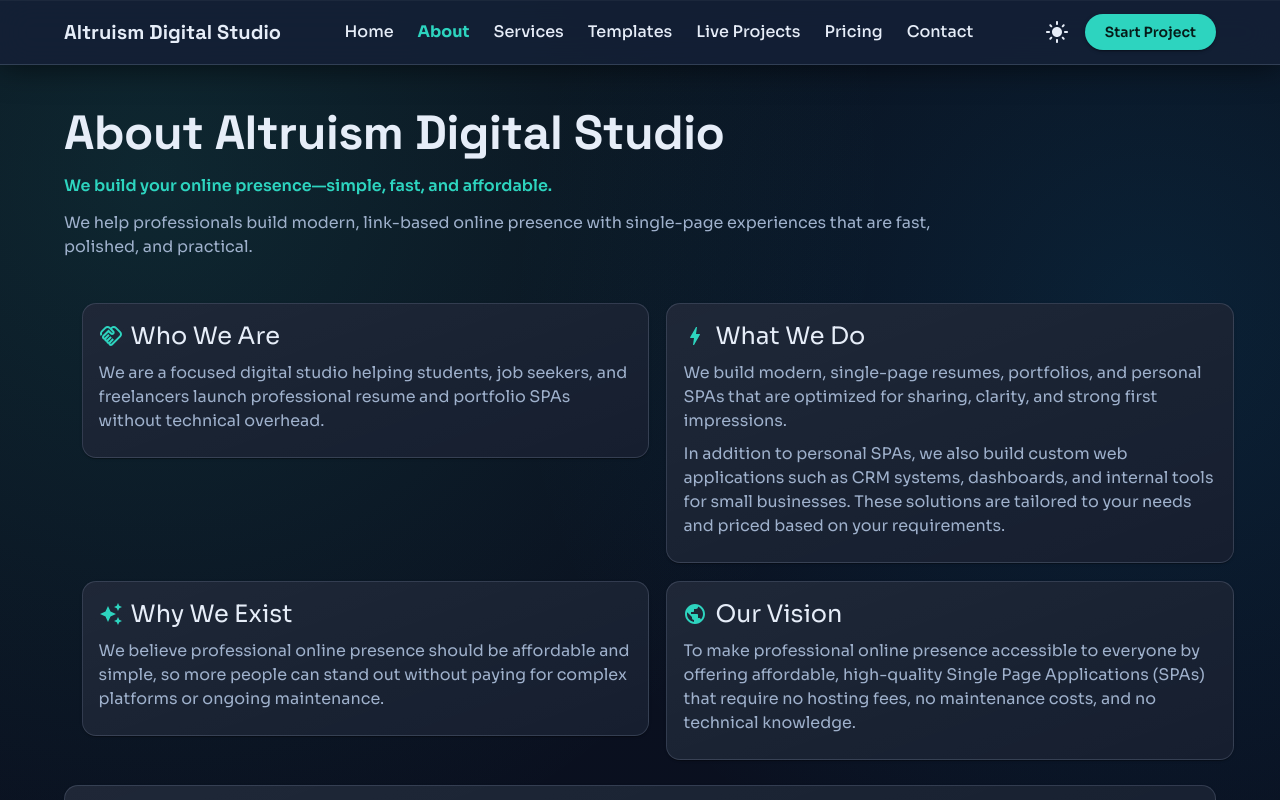
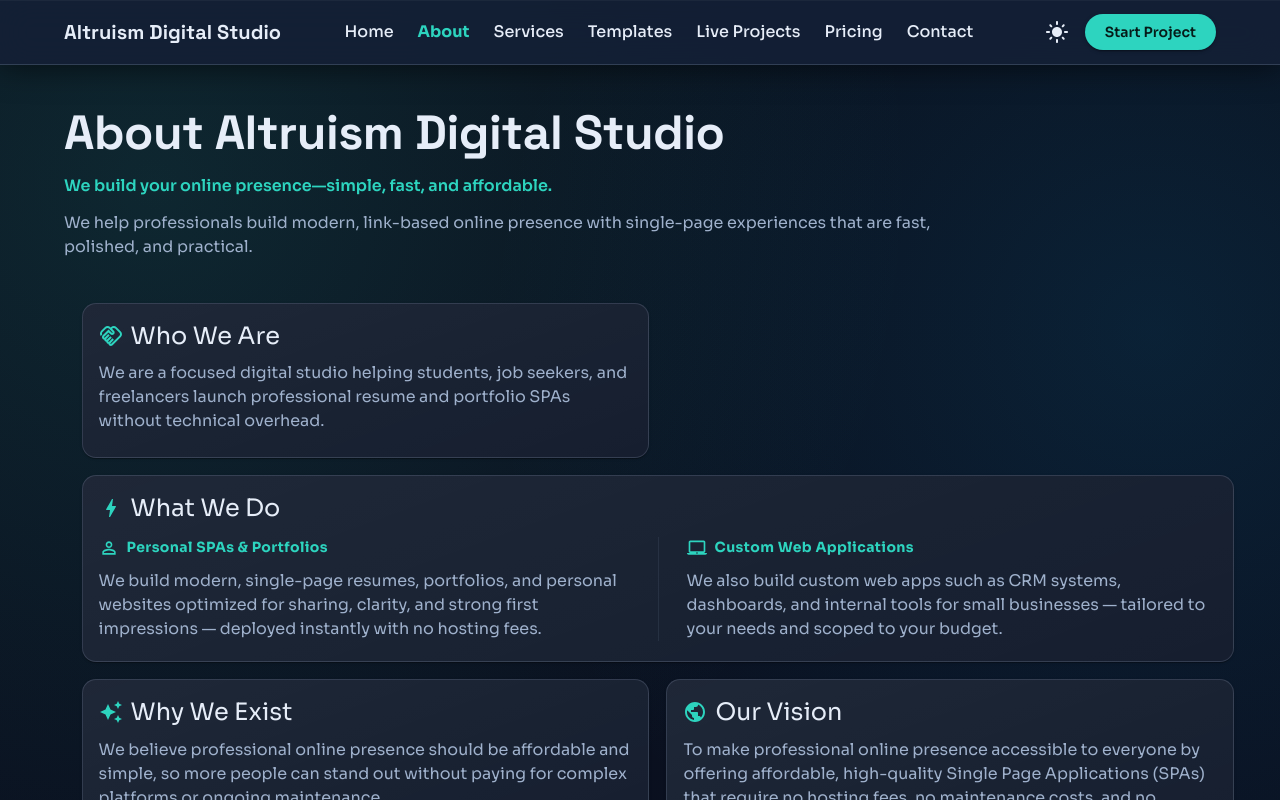
Before and after one commit to bhalla1993/altruism, a React (Vite) app: page /about in a window 1280 px wide. Shown: the top 800 px of the page. Built offline with nearby package versions, Linux system fonts and the light colour scheme.

Commit message:
About: split 'What We Do' card into two-column Personal SPA / Custom Web App layout

```diff
--- a/src/pages/AboutPage.jsx
+++ b/src/pages/AboutPage.jsx
@@ -2,9 +2,11 @@ import AutoAwesomeIcon from '@mui/icons-material/AutoAwesome'
 import BoltIcon from '@mui/icons-material/Bolt'
 import CheckCircleOutlineIcon from '@mui/icons-material/CheckCircleOutline'
 import HandshakeOutlinedIcon from '@mui/icons-material/HandshakeOutlined'
+import LaptopMacOutlinedIcon from '@mui/icons-material/LaptopMacOutlined'
+import PersonOutlineOutlinedIcon from '@mui/icons-material/PersonOutlineOutlined'
 import PublicIcon from '@mui/icons-material/Public'
 import RocketLaunchIcon from '@mui/icons-material/RocketLaunch'
-import { Box, Button, Card, CardContent, Grid, Stack, Typography } from '@mui/material'
+import { Box, Button, Card, CardContent, Divider, Grid, Stack, Typography } from '@mui/material'
 import { motion } from 'framer-motion'
 import { Link as RouterLink } from 'react-router-dom'
 import Seo from '../components/common/Seo'
@@ -74,21 +76,53 @@ function AboutPage() {
               </AnimatedBlock>
             </Grid>
 
-            <Grid item xs={12} md={6}>
+            <Grid item xs={12}>
               <AnimatedBlock delay={0.1}>
                 <Card sx={{ height: '100%' }}>
-                  <CardContent>
-                    <Stack spacing={1.15}>
+                  <CardContent sx={{ pb: '20px !important' }}>
+                    <Stack spacing={1.6}>
                       <Stack direction="row" spacing={1} alignItems="center">
                         <BoltIcon color="primary" />
                         <Typography variant="h5">What We Do</Typography>
                       </Stack>
-                      <Typography color="text.secondary">
-                        We build modern, single-page resumes, portfolios, and personal SPAs that are optimized for sharing, clarity, and strong first impressions.
-                      </Typography>
-                      <Typography color="text.secondary">
-                        In addition to personal SPAs, we also build custom web applications such as CRM systems, dashboards, and internal tools for small businesses. These solutions are tailored to your needs and priced based on your requirements.
-                      </Typography>
+                      <Grid container spacing={0}>
+                        <Grid item xs={12} md={6}>
+                          <Stack spacing={1.2} sx={{ pr: { md: 3.5 }, pb: { xs: 2.5, md: 0 } }}>
+                            <Stack direction="row" spacing={1} alignItems="center">
+                              <PersonOutlineOutlinedIcon sx={{ color: 'primary.main', fontSize: 20 }} />
+                              <Typography variant="subtitle2" sx={{ fontWeight: 700, color: 'primary.main', letterSpacing: 0.4 }}>
+                                Personal SPAs &amp; Portfolios
+                              </Typography>
+                            </Stack>
+                            <Typography color="text.secondary">
+                              We build modern, single-page resumes, portfolios, and personal websites optimized for sharing, clarity, and strong first impressions — deployed instantly with no hosting fees.
+                            </Typography>
+                          </Stack>
+                        </Grid>
+
+                        <Grid item xs={12} md="auto" sx={{ display: 'flex', alignItems: 'stretch', justifyContent: 'center' }}>
+                          <Divider
+                            orientation="vertical"
+                            flexItem
+                            sx={{ display: { xs: 'none', md: 'block' }, mx: 0, opacity: 0.5 }}
+                          />
+                          <Divider sx={{ display: { xs: 'block', md: 'none' }, mb: 2.5, opacity: 0.5 }} />
+                        </Grid>
+
+                        <Grid item xs={12} md>
+                          <Stack spacing={1.2} sx={{ pl: { md: 3.5 } }}>
+                            <Stack direction="row" spacing={1} alignItems="center">
+                              <LaptopMacOutlinedIcon sx={{ color: 'primary.main', fontSize: 20 }} />
+                              <Typography variant="subtitle2" sx={{ fontWeight: 700, color: 'primary.main', letterSpacing: 0.4 }}>
+                                Custom Web Applications
+                              </Typography>
+                            </Stack>
+                            <Typography color="text.secondary">
+                              We also build custom web apps such as CRM systems, dashboards, and internal tools for small businesses — tailored to your needs and scoped to your budget.
+                            </Typography>
+                          </Stack>
+                        </Grid>
+                      </Grid>
                     </Stack>
                   </CardContent>
                 </Card>
```
